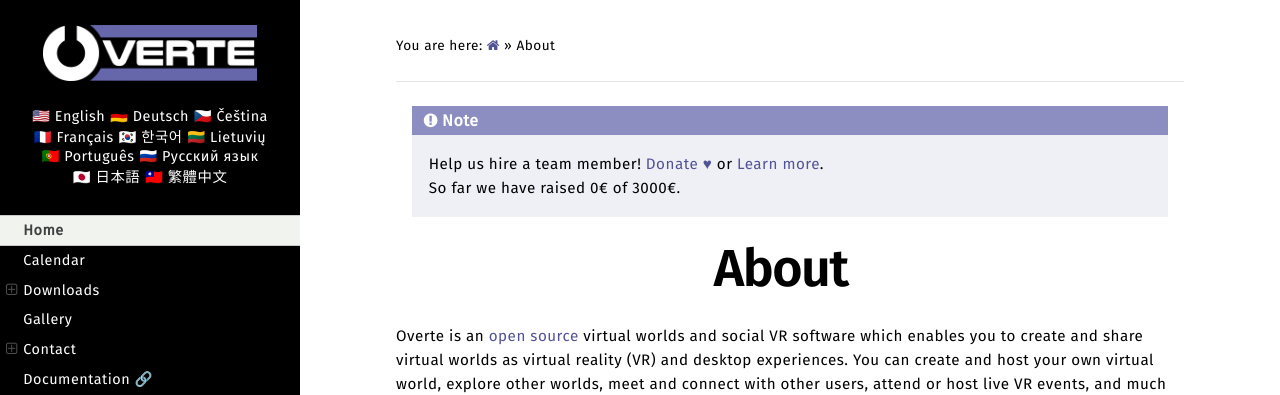
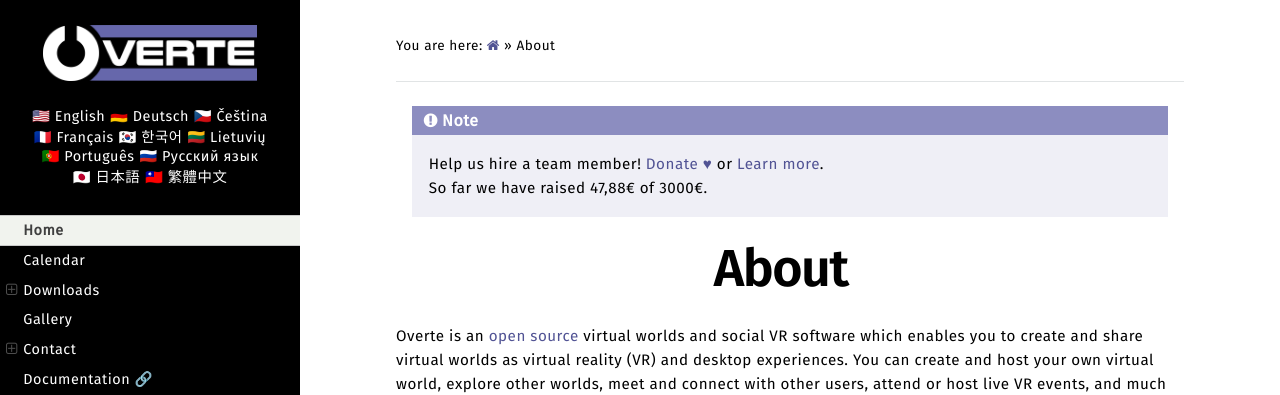
Before and after one commit to overte-org/overte-website-sphinx, a Sphinx documentation site: the page built from source/index.rst, in a window 1280 px wide and 900 px high. Shown: the top 395 px of the window. Built offline with Sphinx 7.4.7 and the Read the Docs theme 3.1.0, drawn with Linux system fonts in a browser that asks for light colours.

Commit message:
Update raised amount.

```diff
--- a/source/conf.py
+++ b/source/conf.py
@@ -88,7 +88,7 @@
 .. note::
 
     Help us hire a team member! :doc:`Donate ♥︎ <donate>` or `Learn more <index.html#help-us-hire-a-team-member>`_. |br|
-    So far we have raised 0€ of 3000€.
+    So far we have raised 47,88€ of 3000€.
 
 """
 
```
